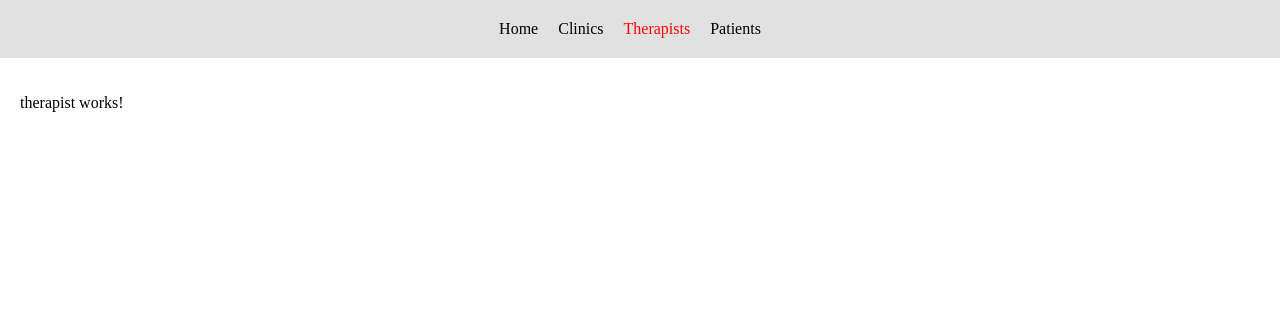
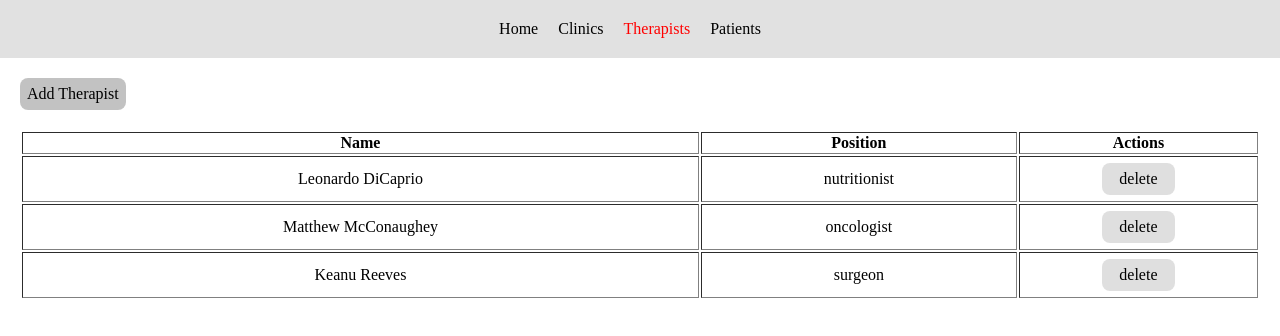
Before and after one commit to facetrollex/medical-service-app, an Angular app: page /therapist in a window 1280 px wide. Shown: the top 336 px of the page. Built offline with nearby package versions, Linux system fonts and the light colour scheme; no server answers.

Commit message:
Therapist component actions

```diff
--- a/src/app/app.module.ts
+++ b/src/app/app.module.ts
@@ -10,6 +10,7 @@ import { ClinicComponent } from './clinic/clinic.component';
 import { TherapistComponent } from './therapist/therapist.component';
 import { PatientComponent } from './patient/patient.component';
 import { ClinicService } from './services/clinic.service';
+import { TherapistService } from './services/therapist.service';
 
 @NgModule({
   declarations: [
@@ -24,7 +25,7 @@ import { ClinicService } from './services/clinic.service';
     BrowserModule,
     RoutingModule,
   ],
-  providers: [LocalStorageService, ClinicService],
+  providers: [LocalStorageService, ClinicService, TherapistService],
   bootstrap: [AppComponent],
 })
 export class AppModule { }
--- /dev/null
+++ b/src/app/data-mock/therapist.ts
@@ -0,0 +1,7 @@
+import { Therapist } from '../models/therapist';
+
+export const therapists: Therapist[] = [
+  { id: 'amzhwg', name: 'Leonardo DiCaprio', position: 'nutritionist' },
+  { id: 'djp8ar', name: 'Matthew McConaughey', position: 'oncologist' },
+  { id: 'ywq03s', name: 'Keanu Reeves', position: 'surgeon' },
+];
--- a/src/app/services/clinic.service.ts
+++ b/src/app/services/clinic.service.ts
@@ -2,9 +2,10 @@ import { Injectable } from '@angular/core';
 
 import { clinics } from '../data-mock/clinic';
 import { Clinic } from '../models/clinic';
+import { IEntity } from './entity.interface';
 
 @Injectable()
-export class ClinicService {
+export class ClinicService implements IEntity {
   private clinics: Clinic[];
 
   constructor() {
--- /dev/null
+++ b/src/app/services/entity.interface.ts
@@ -0,0 +1,5 @@
+export interface IEntity {
+  getAll: () => any;
+  addEntity: (entity: any) => Promise<any>;
+  deleteEntity: (id: string) => Promise<any>;
+}
--- /dev/null
+++ b/src/app/services/therapist.service.ts
@@ -0,0 +1,29 @@
+import { Injectable } from '@angular/core';
+import { IEntity } from './entity.interface';
+import { Therapist } from '../models/therapist';
+
+import { therapists } from '../data-mock/therapist';
+
+@Injectable()
+export class TherapistService implements IEntity {
+  public therapists: Therapist[];
+
+  constructor() {
+    this.therapists = therapists;
+  }
+
+  public getAll(): Therapist[] {
+    return this.therapists;
+  }
+
+  public deleteEntity(id: string): Promise<Therapist[]> {
+    this.therapists = this.therapists.filter(item => item.id !== id);
+    return Promise.resolve(this.therapists);
+  }
+
+  public addEntity(entity: Therapist): Promise<Therapist[]> {
+    this.therapists.push(entity);
+    return Promise.resolve(this.therapists);
+  }
+
+}
--- a/src/app/therapist/therapist.component.html
+++ b/src/app/therapist/therapist.component.html
@@ -1,3 +1,38 @@
-<p>
-  therapist works!
-</p>
+<div>
+  <div class="add-entity" (click)="showAddForm = !showAddForm">
+    Add Therapist
+  </div>
+  <div class="add-entity-form" *ngIf="showAddForm">
+    <form (keydown.enter)="$event.preventDefault()">
+      <div>
+        <span>Name:</span>
+        <input type="text" #name>
+      </div>
+      <div>
+        <span>Position:</span>
+        <input type="text" #position>
+      </div>
+      <div>
+        <button type="button" (click)="addTherapist(name.value, position.value)">Submit</button>
+      </div>
+    </form>
+  </div>
+  <table border="1" class="entity-table">
+    <tr>
+      <th>Name</th>
+      <th>Position</th>
+      <th>Actions</th>
+    </tr>
+    <tr *ngFor="let therapist of therapists">
+      <td>
+        {{ therapist.name }}
+      </td>
+      <td>
+        {{ therapist.position }}
+      </td>
+      <td>
+        <div class="entity-action" (click)="deleteTherapist(therapist.id)">delete</div>
+      </td>
+    </tr>
+  </table>
+</div>
--- a/src/app/therapist/therapist.component.ts
+++ b/src/app/therapist/therapist.component.ts
@@ -1,4 +1,6 @@
 import { Component, OnInit } from '@angular/core';
+import { Therapist } from '../models/therapist';
+import { TherapistService } from '../services/therapist.service';
 
 @Component({
   selector: 'app-therapist',
@@ -7,9 +9,33 @@ import { Component, OnInit } from '@angular/core';
 })
 export class TherapistComponent implements OnInit {
 
-  constructor() { }
+  public therapists: Therapist[];
 
-  ngOnInit() {
+  public showAddForm = false;
+
+  constructor(private therapistService: TherapistService) { }
+
+  ngOnInit(): void {
+    this.therapists = this.therapistService.getAll();
   }
 
+  public deleteTherapist(id: string): void {
+    this.therapistService.deleteEntity(id).then((clinics) => {
+      this.therapists = clinics;
+    });
+  }
+
+  public addTherapist(therapistName: string, position: string): void {
+
+    const therapist: Therapist = {
+      position,
+      id: Math.random().toString(36).substring(7),
+      name: therapistName,
+    };
+
+    this.therapistService.addEntity(therapist).then((therapists) => {
+      this.therapists = therapists;
+      this.showAddForm = false;
+    });
+  }
 }
--- a/src/styles.scss
+++ b/src/styles.scss
@@ -34,7 +34,7 @@ body {
       div.entity-action {
         cursor: pointer;
         padding: 7px;
-        width: 10%;
+        width: 25%;
         background-color: rgba(128, 128, 128, 0.25);
         border-radius: 8px;
         margin: 5px auto;
```
